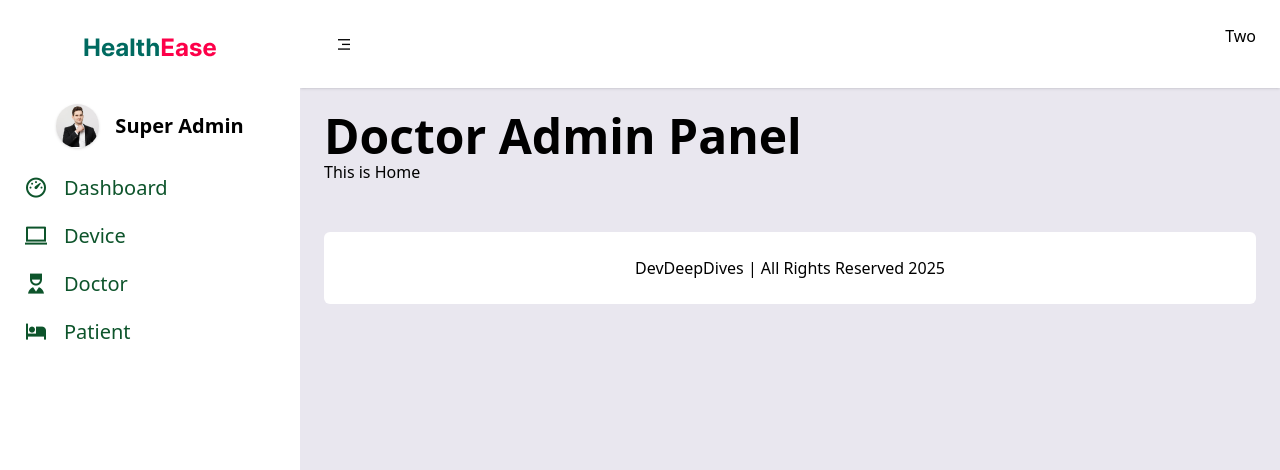
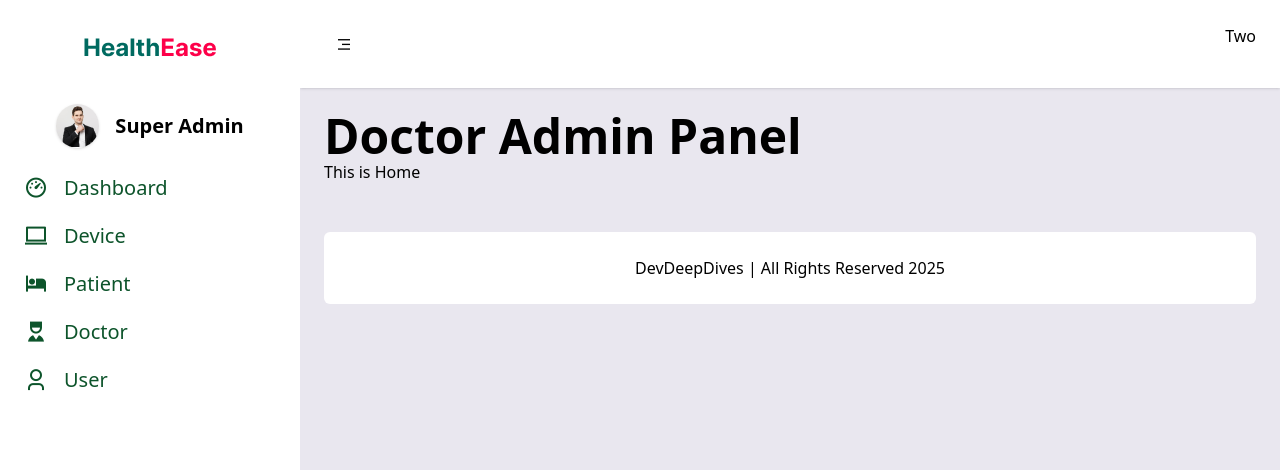
Before and after one commit to mnraza-dev/doctor-admin-panel, a React (Vite) app: page / in a window 1280 px wide. Shown: the top 470 px of the page. Built offline with nearby package versions, Linux system fonts and the light colour scheme.

Commit message:
refactor Layout component to use dynamic menu rendering for improved maintainability

```diff
--- a/src/components/Layout.jsx
+++ b/src/components/Layout.jsx
@@ -5,7 +5,35 @@ import AdminLogoAvatar from "/images/admin.png";
 
 const Layout = ({ children }) => {
   const [open, setOpen] = useState(true);
+  const menus = [
+    {
+      name: "Dashboard",
+      icon: "ri-dashboard-3-line",
+      path: "/dashboard",
+    },
+    {
+      name: "Device",
+      icon: "ri-macbook-line text-2xl",
+      path: "/device",
+    },
+    {
+      name: "Patient",
+      icon: "ri-hotel-bed-fill",
+      path: "/patient",
+    },
+    {
+      name: "Doctor",
+      icon: "ri-nurse-fill",
+      path: "/doctor",
+    },
+    {
+      name: "User",
+      icon: "ri-user-3-line",
+      path: "/user",
+    },
 
+    // "ri-macbook-line text-2xl"
+  ];
   return (
     <>
       <div className="bg-[#E9E7EF] min-h-screen">
@@ -29,43 +57,17 @@ const Layout = ({ children }) => {
           </div>
 
           <div className="p-4">
-            <button
-              onClick={() => console.log("Dashboard")}
-              className={
-                "flex w-full items-center gap-4 p-2 text-green-900 rounded-md hover:bg-green-900 hover:text-white"
-              }
-            >
-              <i class="ri-dashboard-3-line text-2xl"></i>
-              <span className="text-xl">Dashboard</span>
-            </button>
-
-            <button
-              onClick={() => console.log("Device")}
-              className={
-                "flex w-full items-center gap-4 p-2 text-green-900 rounded-md hover:bg-green-900 hover:text-white"
-              }
-            >
-              <i class="ri-macbook-line text-2xl"></i>
-              <span className="text-xl">Device</span>
-            </button>
-            <button
-              onClick={() => console.log("Doctor")}
-              className={
-                "flex w-full items-center gap-4 p-2 text-green-900 rounded-md hover:bg-green-900 hover:text-white"
-              }
-            >
-              <i class="ri-nurse-fill text-2xl"></i>
-              <span className="text-xl">Doctor</span>
-            </button>
-            <button
-              onClick={() => console.log("Patient")}
-              className={
-                "flex w-full items-center gap-4 p-2 text-green-900 rounded-md hover:bg-green-900 hover:text-white"
-              }
-            >
-              <i class="ri-hotel-bed-fill text-2xl"></i>
-              <span className="text-xl">Patient</span>
-            </button>
+            {menus.map((menu) => (
+              <button
+                onClick={() => console.log(menu.name)}
+                className={
+                  "flex w-full items-center gap-4 p-2 cursor-pointer text-green-900 rounded-md hover:bg-green-900 hover:text-white"
+                }
+              >
+                <i class={menu.icon + " text-2xl"}></i>
+                <span className="text-xl">{menu.name}</span>
+              </button>
+            ))}
           </div>
         </aside>
         <section
```
